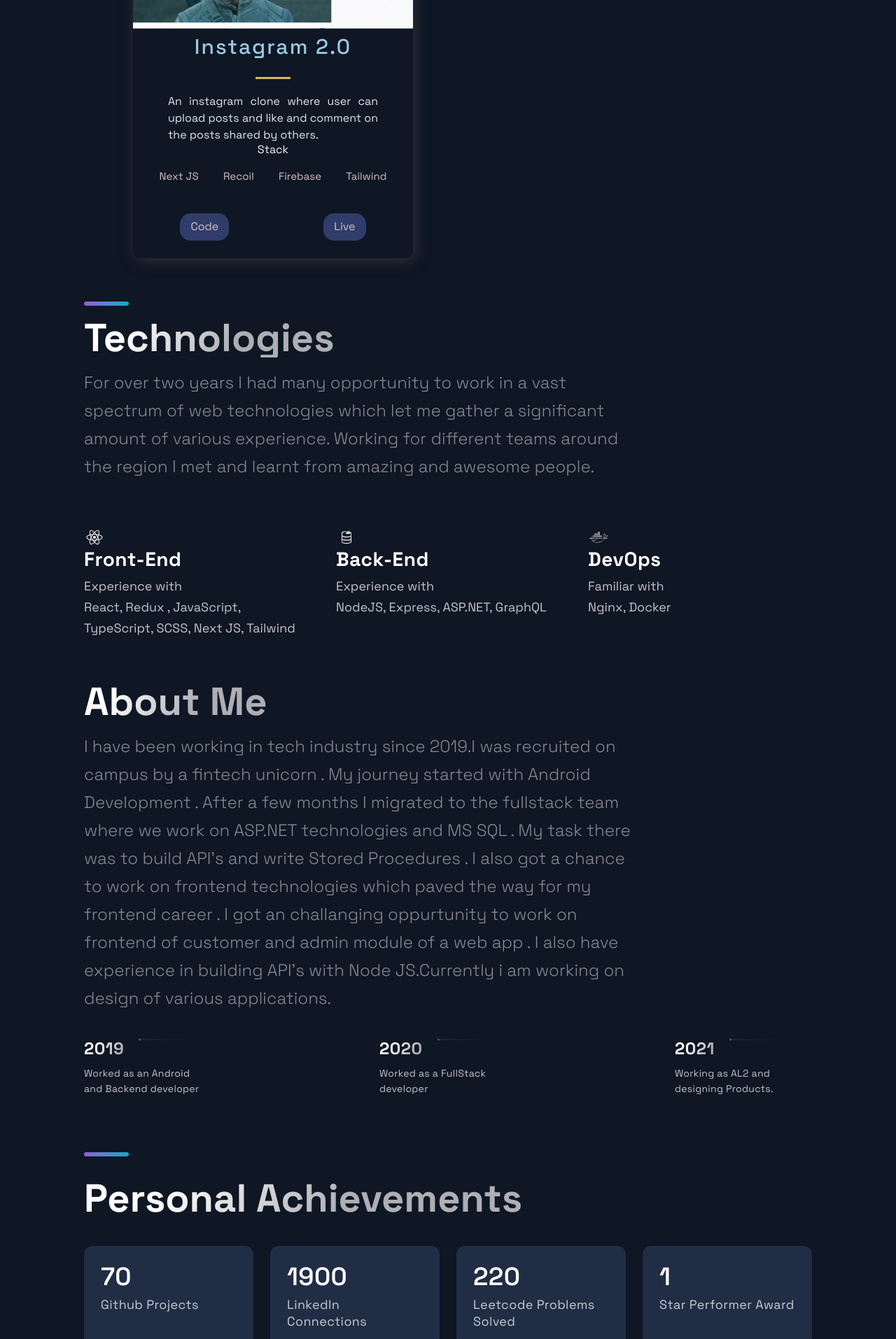
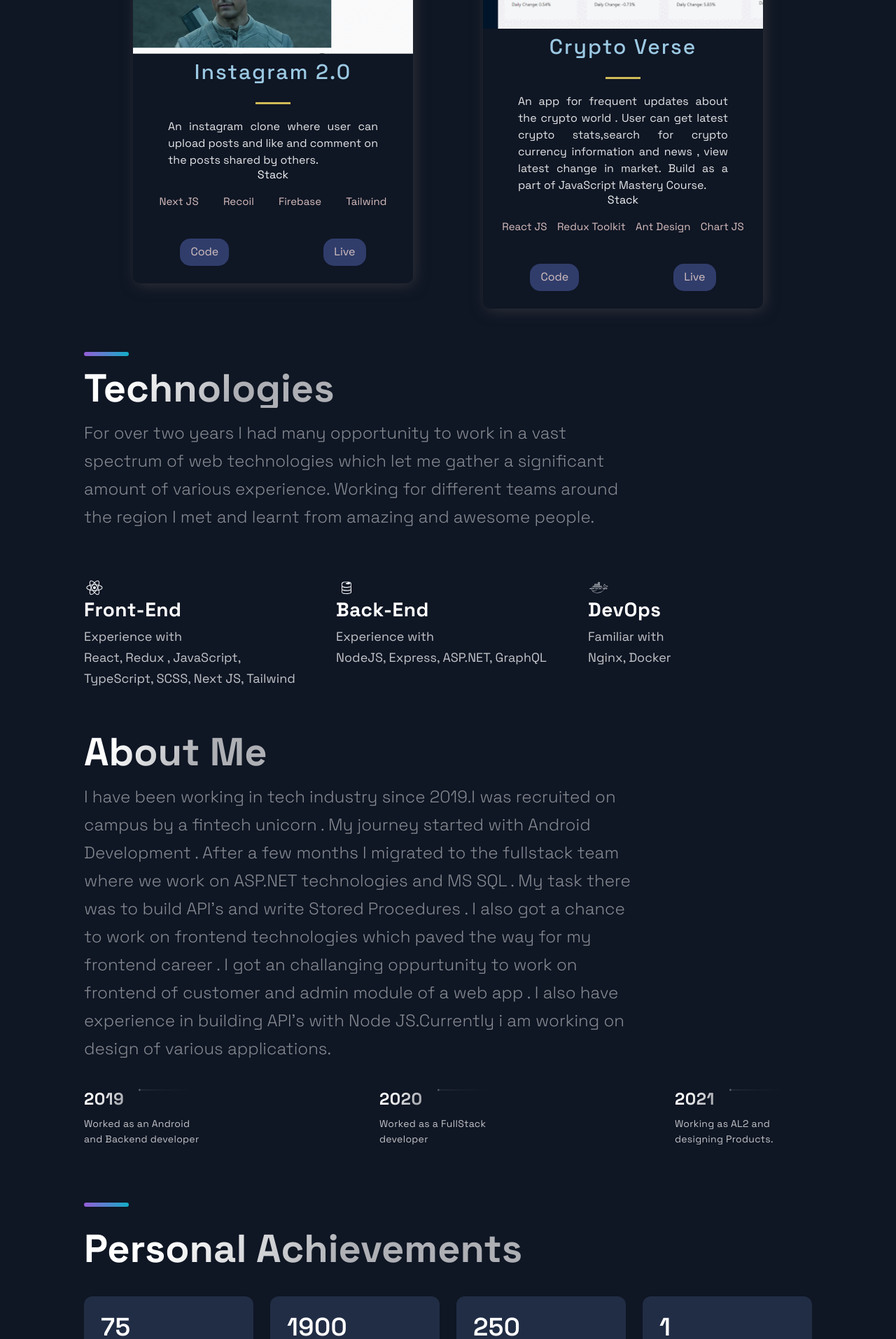
Before and after one commit to codered-jack/portfolio-main, a Next.js app: page / in a window 1280 px wide. Shown: the part 3240-5154 px from the top of the page at 70% size. Built offline with nearby package versions, Linux system fonts and the light colour scheme.

Commit message:
cryptoverse

```diff
--- a/src/components/Acomplishments/Acomplishments.js
+++ b/src/components/Acomplishments/Acomplishments.js
@@ -8,9 +8,9 @@ import {
 import { Box, Boxes, BoxNum, BoxText } from "./AcomplishmentsStyles";
 
 const data = [
-  { number: 70, text: "Github Projects" },
+  { number: 75, text: "Github Projects" },
   { number: 1900, text: "LinkedIn Connections" },
-  { number: 220, text: "Leetcode Problems Solved" },
+  { number: 250, text: "Leetcode Problems Solved" },
   { number: 1, text: "Star Performer Award" },
 ];
 
--- a/src/constants/constants.js
+++ b/src/constants/constants.js
@@ -68,6 +68,16 @@ export const projects = [
     visit: "https://instagram-clone-codered-jack.vercel.app/",
     id: 6,
   },
+  {
+    title: "Crypto Verse",
+    description:
+      "An app for frequent updates about the crypto world . User can get latest crypto stats,search for crypto currency information and news , view latest change in market. Build as a part of JavaScript Mastery Course.",
+    image: "/images/crypto.gif",
+    tags: ["React JS", "Redux Toolkit", "Ant Design", "Chart JS"],
+    source: "https://github.com/codered-jack/cryptoverse",
+    visit: "https://condescending-lamport-1c2c08.netlify.app/",
+    id: 7,
+  },
 ];
 
 export const TimeLineData = [
```
Also changed, not shown: public/images/crypto.gif (added).
